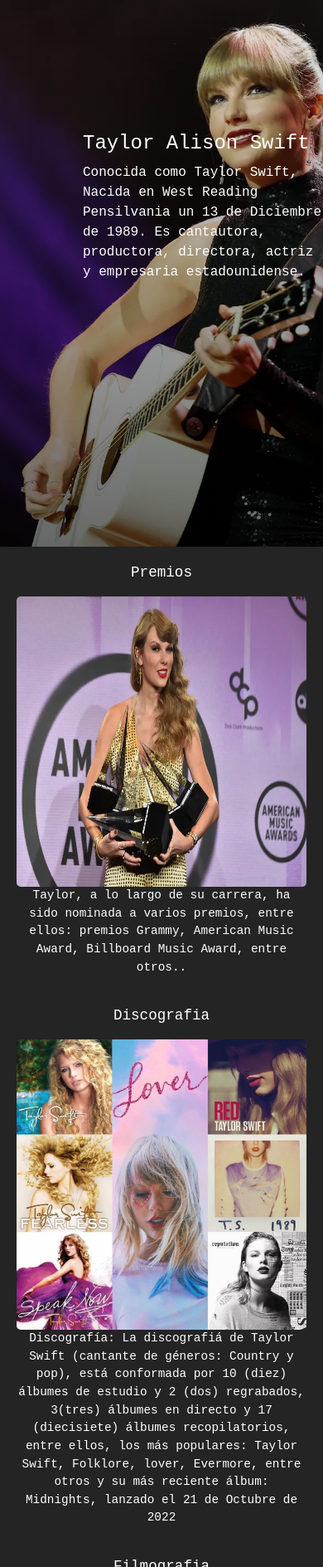
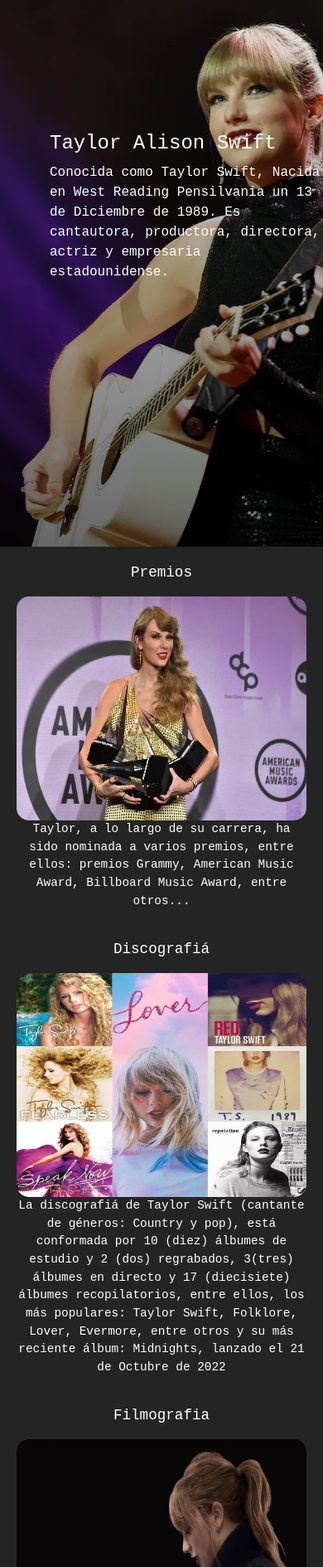
Before and after one commit to AgusLeiva/proyecto-coder, a website: page index.html in a window 390 px wide. Shown: the part 111-2000 px from the top of the page at 83% size. Drawn offline with Linux system fonts and the light colour scheme; files whose address does not match are found by name.

Commit message:
arreglosenparrafosmediaquery

```diff
--- a/index.html
+++ b/index.html
@@ -83,18 +83,18 @@
                         sizes="(max-with:768px) 100vh - 10px, 40vh"
                         >
 
-                        <p class="parrafoSecundario">Taylor, a lo largo de su carrera, ha sido nominada a varios premios, entre ellos: premios Grammy, American Music Award, Billboard Music Award, entre otros..</p>
+                        <p class="parrafoSecundario">Taylor, a lo largo de su carrera, ha sido nominada a varios premios, entre ellos: premios Grammy, American Music Award, Billboard Music Award, entre otros...</p>
                         <p class="parrafoSecundario">  </p>
 
                 </div>
 
                 <div class="contenedorInicio">
-                         <h2 class="subtitulo">Discografia</h2>
+                         <h2 class="subtitulo">Discografiá</h2>
                         <img class="img" srcset="./img/discosTay5.jpg 767w"
 
                         src="./img/discosTay5.jpg" alt="Portada de Discos" loading="lazy">
 
-                        <p class="parrafoSecundario">Discografía: La discografiá de Taylor Swift (cantante de géneros: Country y pop), está conformada por 10 (diez) álbumes de estudio y 2 (dos) regrabados, 3(tres) álbumes en directo y 17 (diecisiete) álbumes recopilatorios, entre ellos, los más populares: Taylor Swift, Folklore, lover, Evermore, entre otros y su más reciente álbum: Midnights, lanzado el 21 de Octubre de 2022
+                        <p class="parrafoSecundario">La discografiá de Taylor Swift (cantante de géneros: Country y pop), está conformada por 10 (diez) álbumes de estudio y 2 (dos) regrabados, 3(tres) álbumes en directo y 17 (diecisiete) álbumes recopilatorios, entre ellos, los más populares: Taylor Swift, Folklore, Lover, Evermore, entre otros y su más reciente álbum: Midnights, lanzado el 21 de Octubre de 2022
                           </p>
 
                 </div>
--- a/sass/estilos.scss
+++ b/sass/estilos.scss
@@ -76,13 +76,13 @@
                 color: white;
                 font-size: 1.5rem;
                 font-family: 'Courier New', Courier, monospace;
-                margin-left: 100px;
+                margin-left: 60px;
                 padding-top: 200px;
             }.parrafoPrincipal{
                 color: white;
                 font-size: 1rem;
                 font-family: 'Courier New', Courier, monospace;
-                margin-left: 100px;
+                margin-left: 60px;
             }
         }
 
@@ -103,8 +103,8 @@
             text-align: center;
             }.img{
                 width: 100%;
-                height: 350px;
-                border-radius: 5px 5px;
+                height: 270px;
+                border-radius: 15px 15px;
                 margin: auto;
             }.img img{
                 width: 50%;
@@ -136,7 +136,7 @@
             width: 100%;
             height: 350px;
             border-radius: 5px 5px;
-            padding-top: 55px;
+            padding-top: 60px;
         }
         .img1 img{
             width: 50%;
```
Also changed, not shown: pages/premios.html (+1 -1 lines), css/estilo.css.
